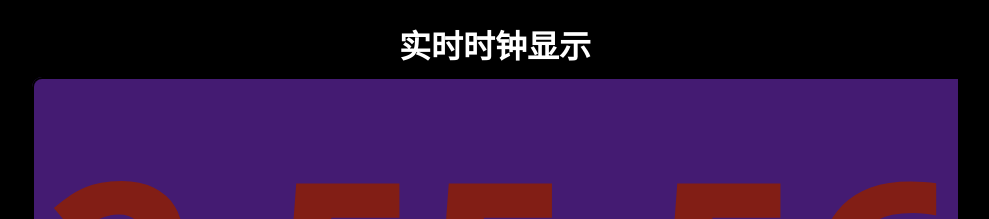
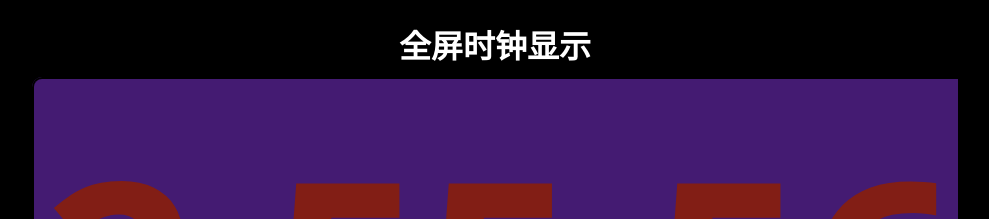
Before and after one commit to 14Capacitors/4173RN473R, a Jekyll site: the page tools/time.html, which Jekyll copies as it is, in a window 1280 px wide. Shown: the top 219 px of the page, without its empty margins (145-1134 px from the left). Built offline with Jekyll 4.4.1, drawn with Linux system fonts in a browser that asks for light colours.

Commit message:
Change header from '实时时钟显示' to '全屏时钟显示'

```diff
--- a/tools/time.html
+++ b/tools/time.html
@@ -40,6 +40,6 @@
 </style>
 </head>
 <body>
-  <h1>实时时钟显示</h1>
+  <h1>全屏时钟显示</h1>
   <span id="clock"></span>
 </body>
```
